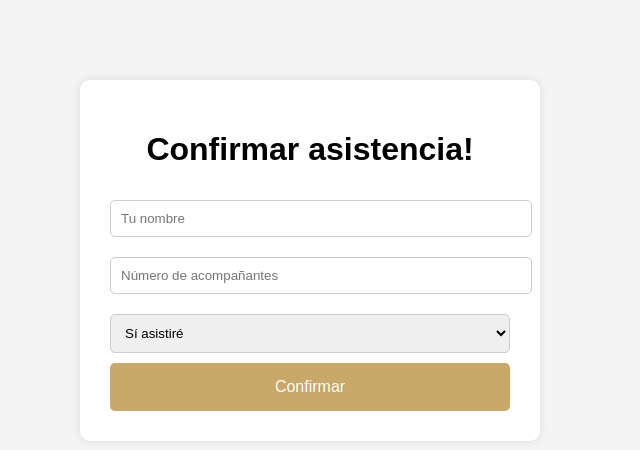
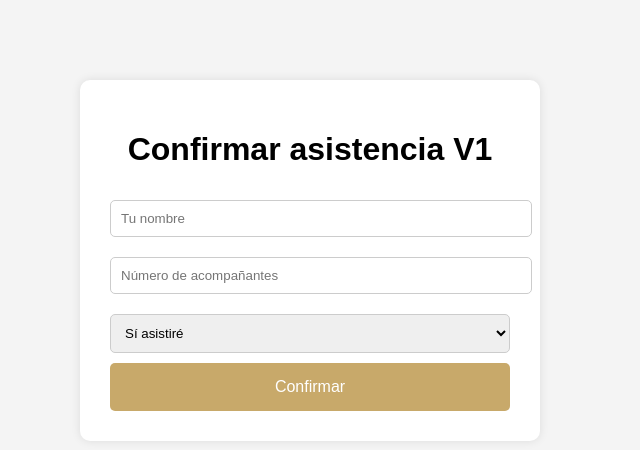
Before and after one commit to LucaVadoVD/bodaAC, a plain HTML site: page index.html in a window 1280 px wide. Shown: the whole page, without its empty margins (330-970 px from the left). Drawn offline with Linux system fonts and the light colour scheme.

```diff
--- a/index.html
+++ b/index.html
@@ -10,7 +10,7 @@
 
 <div class="container">
 
-<h1>Confirmar asistencia!</h1>
+<h1>Confirmar asistencia V1</h1>
 
 <p id="invitado"></p>
 
```
